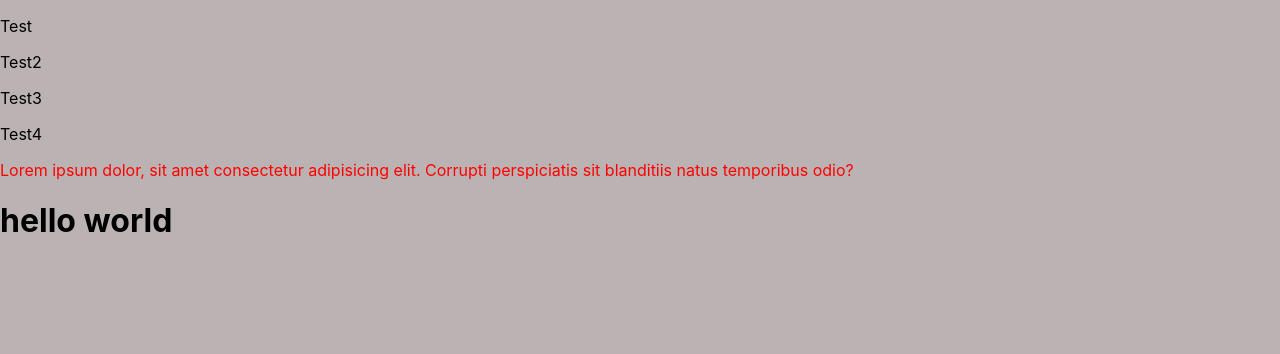
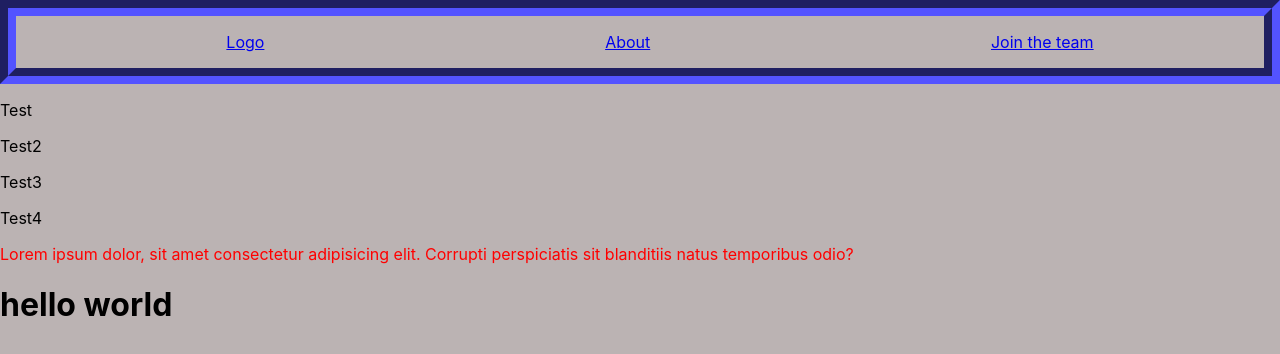
Before and after one commit to IvanPiceno171/SWF-Hackathon-practice, a React (Create React App) app in the folder hack-practice/: page / in a window 1280 px wide. Shown: the top 354 px of the page. Built offline with nearby package versions, Linux system fonts and the light colour scheme.

Commit message:
layout done

```diff
--- a/hack-practice/src/App.js
+++ b/hack-practice/src/App.js
@@ -1,10 +1,12 @@
 import "./App.css";
+import Navbar from "./components/Navbar/navbar";
 import Footer from "./components/footer/footer";
 
 function App() {
   return (
     <div className="App">
       <header className="App-header">
+        <Navbar/>
         <p>Test</p>
         <p>Test2</p>
         <p>Test3</p>
--- /dev/null
+++ b/hack-practice/src/components/Navbar/navLinks.js
@@ -0,0 +1,13 @@
+import styles from './navbar.module.css'
+
+export const NavLinks = () => {
+
+    return (
+
+        <ul className={styles.NavbarUl} >
+            <li><a href="/" >Logo</a></li>
+            <li><a href="/">About</a></li>
+            <li><a href="/">Join the team</a></li>
+        </ul>
+    )
+}
--- /dev/null
+++ b/hack-practice/src/components/Navbar/navbar.js
@@ -0,0 +1,18 @@
+import styles from './navbar.module.css'
+import { NavLinks } from "./navLinks";
+
+
+const Navbar = () =>{
+    return(
+        <>
+        <div className={styles.NavbarContainer}>
+
+        <NavLinks/>
+
+        </div>
+
+        </>
+    )
+}
+
+export default Navbar;
--- /dev/null
+++ b/hack-practice/src/components/Navbar/navbar.module.css
@@ -0,0 +1,14 @@
+.NavbarContainer{
+    border: 1rem groove rgb(59, 59, 181);
+}
+
+
+
+/* Nav Links */
+.NavbarUl{
+    display: flex;
+    justify-content: space-around;
+}
+.NavbarUl > li{
+    list-style-type:none;
+}
```
